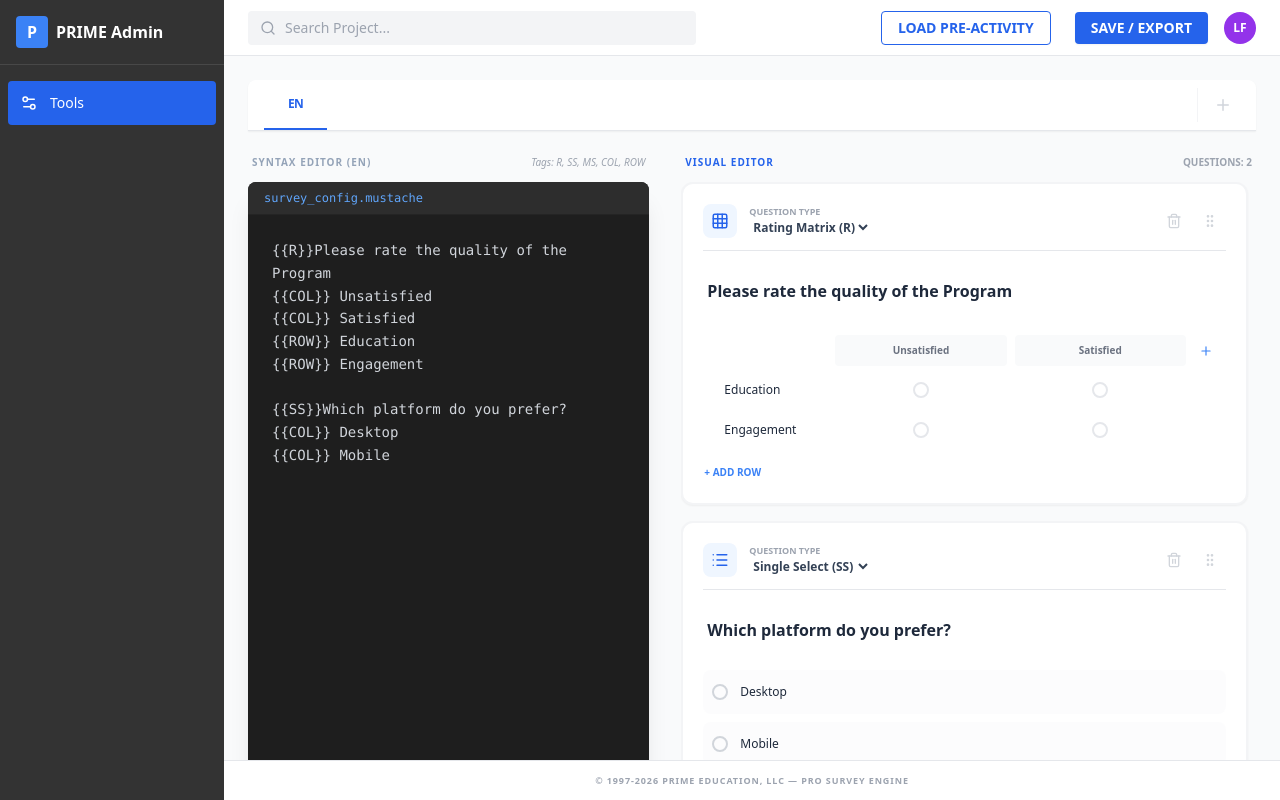
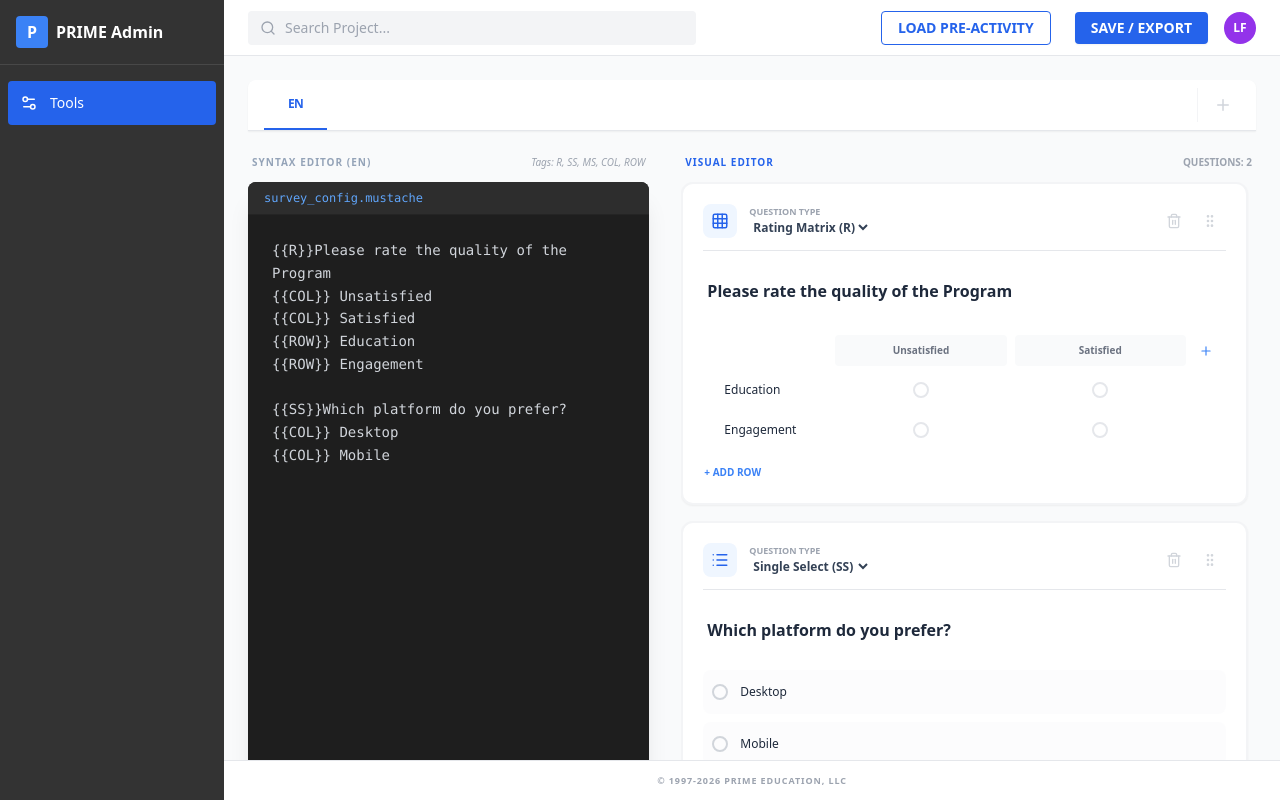
Before and after one commit to Baltindors/Survey-Tool, a Vue app: page / in a window 1280 px wide. Built offline with nearby package versions, Linux system fonts and the light colour scheme.

Commit message:
changing some labels

```diff
--- a/index.html
+++ b/index.html
@@ -3,7 +3,7 @@
   <head>
     <meta charset="UTF-8" />
     <meta name="viewport" content="width=device-width, initial-scale=1.0" />
-    <title>Survey Editor</title>
+    <title>Survey Builder</title>
   </head>
   <body>
     <div id="app"></div>
--- a/reference/prototype.js
+++ b/reference/prototype.js
@@ -359,7 +359,7 @@ const App = () => {
         </div>
 
         <footer className="h-10 border-t bg-white flex items-center justify-center shrink-0">
-           <span className="text-[9px] text-gray-400 font-bold tracking-widest">© 1997-2026 PRIME EDUCATION, LLC — PRO SURVEY ENGINE</span>
+           <span className="text-[9px] text-gray-400 font-bold tracking-widest">© 1997-2026 PRIME EDUCATION, LLC</span>
         </footer>
       </main>
     </div>
--- a/src/App.vue
+++ b/src/App.vue
@@ -373,7 +373,7 @@ const saveProject = () => {
       </div>
 
       <footer class="h-10 border-t bg-white flex items-center justify-center shrink-0">
-         <span class="text-[9px] text-gray-400 font-bold tracking-widest">© 1997-2026 PRIME EDUCATION, LLC — PRO SURVEY ENGINE</span>
+         <span class="text-[9px] text-gray-400 font-bold tracking-widest">© 1997-2026 PRIME EDUCATION, LLC</span>
       </footer>
     </main>
   </div>
```
